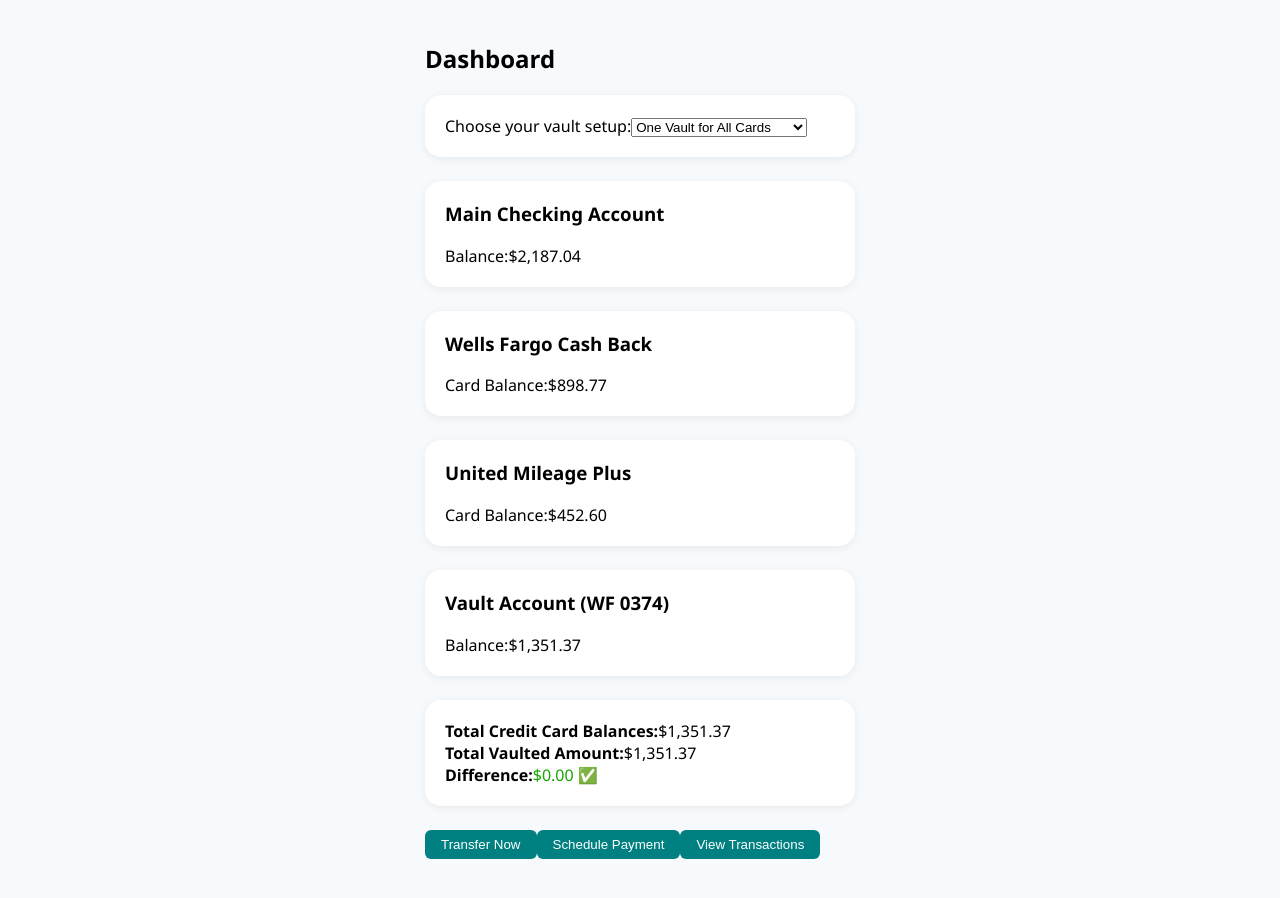
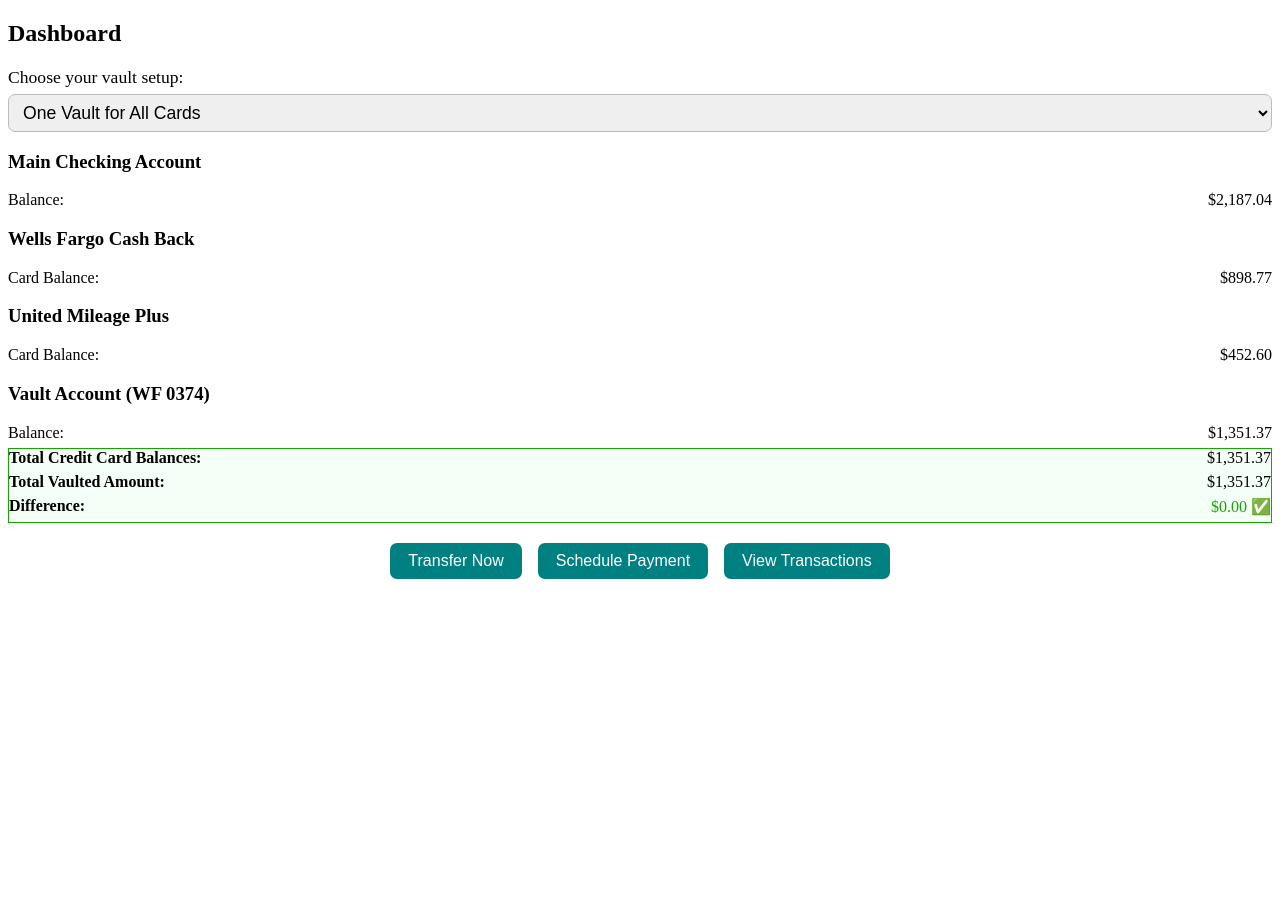
Before and after one commit to andrewewickes-ui/credit-card-mvp, a React (Create React App) app: page / in a window 1280 px wide. Shown: the top 898 px of the page. After the commit the page ends 800 px from the top, so only its background shows below. Built offline with nearby package versions, Linux system fonts and the light colour scheme.

Commit message:
Update styles.css

```diff
--- a/src/styles.css
+++ b/src/styles.css
@@ -1,44 +1,42 @@
-body {
-  font-family: 'Segoe UI', 'Arial', sans-serif;
-  background: #f7fafc;
-  margin: 0;
-  padding: 0;
+.setup-label {
+  font-size: 1.1em;
+  margin-bottom: 12px;
+  display: flex;
+  flex-direction: column;
 }
-.container {
-  max-width: 430px;
-  margin: 30px auto;
-  padding: 12px;
+.setup-select {
+  margin-top: 6px;
+  padding: 7px 10px;
+  font-size: 1em;
+  border-radius: 7px;
+  border: 1px solid #bbb;
 }
-.card {
-  background: #fff;
-  border-radius: 16px;
-  box-shadow: 0 2px 8px #0001;
-  margin-bottom: 24px;
-  padding: 20px;
+.account-row {
+  display: flex;
+  justify-content: space-between;
+  margin-bottom: 6px;
 }
-h2, h3 {
-  margin-top: 0;
+.highlight {
+  background: #f4fff7;
+  border: 1.5px solid #17a500;
 }
-.row {
+.actions-row {
   display: flex;
-  align-items: center;
-  justify-content: space-between;
-  gap: 10px;
-  padding: 6px 0;
+  gap: 16px;
+  margin: 20px 0 0 0;
+  justify-content: center;
 }
 button {
   background: #008080;
   color: #fff;
   border: none;
-  padding: 7px 16px;
-  border-radius: 6px;
+  padding: 9px 18px;
+  border-radius: 7px;
   cursor: pointer;
   font-weight: 500;
+  font-size: 1em;
   transition: background 0.2s;
 }
 button:hover {
   background: #005f5f;
 }
-.success {
-  color: #17a500;
-}
```
